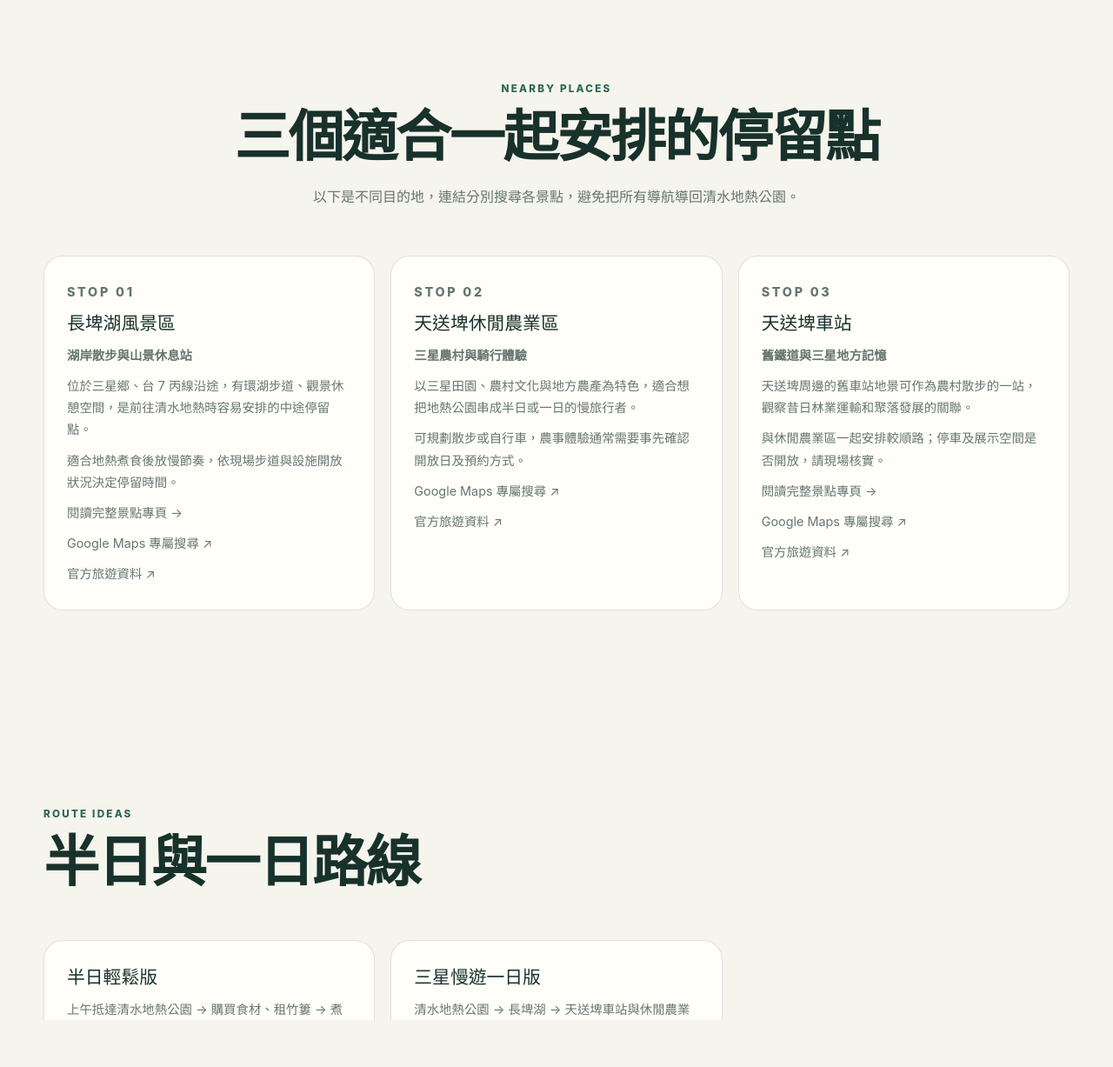
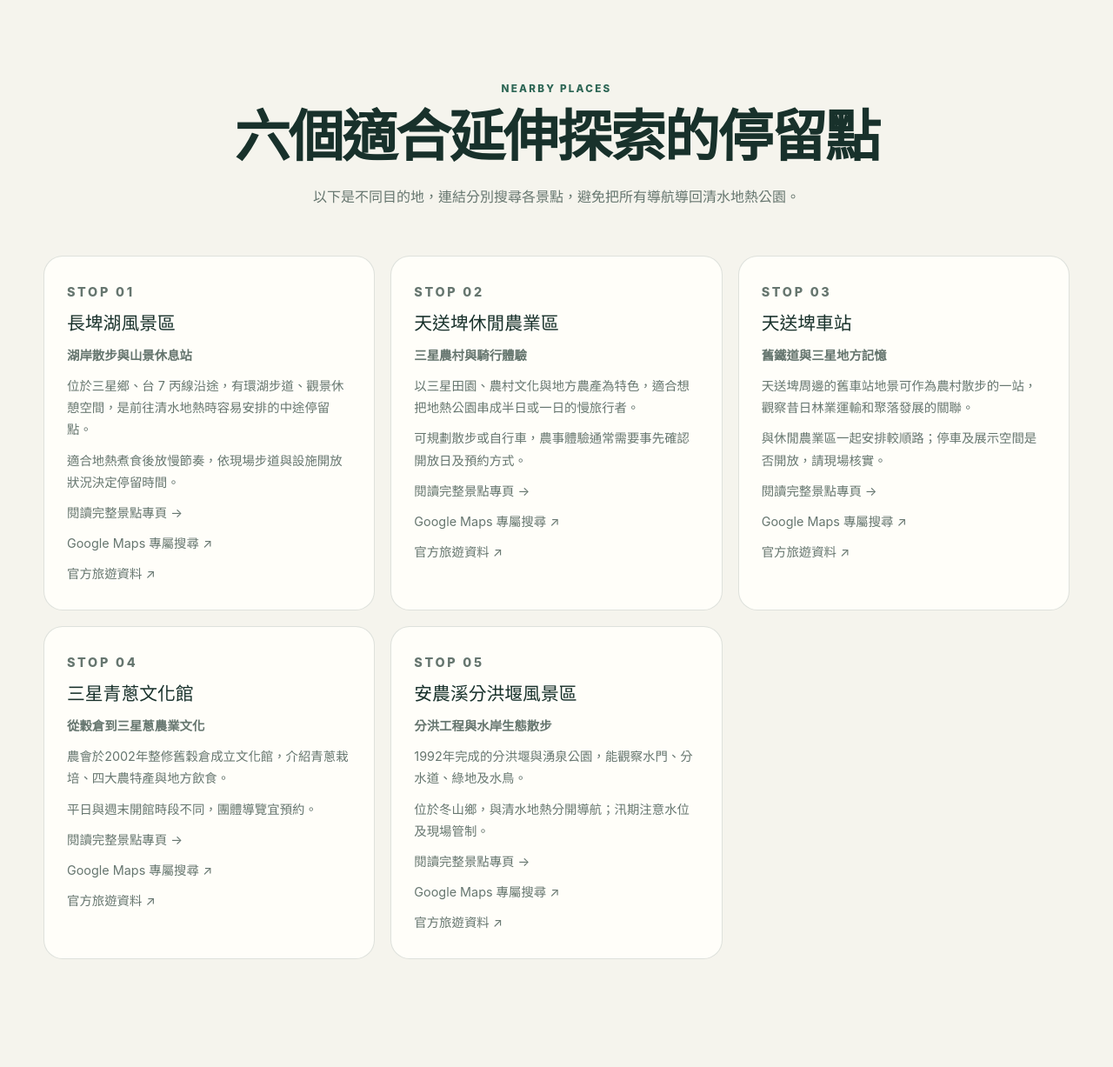
Before and after one commit to n20186005-hash/qingshuigeothermal, an Astro site: page /nearby-attractions in a window 1280 px wide. Shown: the part 860-2087 px from the top of the page at 87% size. Built offline with nearby package versions, Linux system fonts and the light colour scheme; Astro itself is replaced by a stand-in of ours.

Commit message:
Expand nearby attraction guides: src/pages/nearby-attractions.astro

```diff
--- a/src/pages/nearby-attractions.astro
+++ b/src/pages/nearby-attractions.astro
@@ -7,8 +7,10 @@ import { site } from '@/data/site';
 
 const places = [
   { name: '長埤湖風景區', slug: 'changpi-lake', tagline: '湖岸散步與山景休息站', about: '位於三星鄉、台 7 丙線沿途，有環湖步道、觀景休憩空間，是前往清水地熱時容易安排的中途停留點。', tips: '適合地熱煮食後放慢節奏，依現場步道與設施開放狀況決定停留時間。', maps: 'https://www.google.com/maps/search/?api=1&query=%E9%95%B7%E5%9F%A4%E6%B9%96%E9%A2%A8%E6%99%AF%E5%8D%80', source: 'https://travel.yilan.gov.tw/zh-tw/attraction/413/' },
-  { name: '天送埤休閒農業區', tagline: '三星農村與騎行體驗', about: '以三星田園、農村文化與地方農產為特色，適合想把地熱公園串成半日或一日的慢旅行者。', tips: '可規劃散步或自行車，農事體驗通常需要事先確認開放日及預約方式。', maps: 'https://www.google.com/maps/search/?api=1&query=%E5%A4%A9%E9%80%81%E5%9F%A4%E4%BC%91%E9%96%92%E8%BE%B2%E6%A5%AD%E5%8D%80', source: 'https://travel.yilan.gov.tw/zh-tw/attraction/275/' },
+  { name: '天送埤休閒農業區', slug: 'tiansongpi-agritourism', tagline: '三星農村與騎行體驗', about: '以三星田園、農村文化與地方農產為特色，適合想把地熱公園串成半日或一日的慢旅行者。', tips: '可規劃散步或自行車，農事體驗通常需要事先確認開放日及預約方式。', maps: 'https://www.google.com/maps/search/?api=1&query=%E5%A4%A9%E9%80%81%E5%9F%A4%E4%BC%91%E9%96%92%E8%BE%B2%E6%A5%AD%E5%8D%80', source: 'https://travel.yilan.gov.tw/zh-tw/attraction/275/' },
   { name: '天送埤車站', slug: 'tiansongpi-station', tagline: '舊鐵道與三星地方記憶', about: '天送埤周邊的舊車站地景可作為農村散步的一站，觀察昔日林業運輸和聚落發展的關聯。', tips: '與休閒農業區一起安排較順路；停車及展示空間是否開放，請現場核實。', maps: 'https://www.google.com/maps/search/?api=1&query=%E5%A4%A9%E9%80%81%E5%9F%A4%E8%BB%8A%E7%AB%99', source: 'https://travel.yilan.gov.tw/zh-tw/attraction/249/' },
+  { name: '三星青蔥文化館', slug: 'sanxing-scallion-museum', tagline: '從穀倉到三星蔥農業文化', about: '農會於2002年整修舊穀倉成立文化館，介紹青蔥栽培、四大農特產與地方飲食。', tips: '平日與週末開館時段不同，團體導覽宜預約。', maps: 'https://www.google.com/maps/search/?api=1&query=%E4%B8%89%E6%98%9F%E9%9D%92%E8%94%A5%E6%96%87%E5%8C%96%E9%A4%A8', source: 'https://travel.yilan.gov.tw/zh-tw/attraction/330/' },
+  { name: '安農溪分洪堰風景區', slug: 'annong-diversion-weir', tagline: '分洪工程與水岸生態散步', about: '1992年完成的分洪堰與湧泉公園，能觀察水門、分水道、綠地及水鳥。', tips: '位於冬山鄉，與清水地熱分開導航；汛期注意水位及現場管制。', maps: 'https://www.google.com/maps/search/?api=1&query=%E5%AE%89%E8%BE%B2%E6%BA%AA%E5%88%86%E6%B4%AA%E5%A0%B0%E9%A2%A8%E6%99%AF%E5%8D%80', source: 'https://travel.yilan.gov.tw/zh-tw/attraction/364/' },
 ];
 const jsonLd = { '@context': 'https://schema.org', '@type': 'BreadcrumbList', itemListElement: [
   { '@type': 'ListItem', position: 1, name: '首頁', item: `${site.url}/` },
@@ -18,7 +20,7 @@ const jsonLd = { '@context': 'https://schema.org', '@type': 'BreadcrumbList', it
 <BaseLayout title="清水地熱公園周邊景點｜長埤湖、天送埤、三星一日遊" description="清水地熱公園周邊順遊指南：長埤湖風景區、天送埤休閒農業區、天送埤車站，附各地獨立 Google Maps 搜尋、路線安排與官方資料來源。" jsonLd={jsonLd}>
   <Header /><main id="main-content">
     <section class="hero" aria-labelledby="page-title"><img class="hero-image" src="/images/geothermal-pool.webp" alt="清水地熱公園溪谷地熱池與周邊山林實景" width="1600" height="1067" fetchpriority="high" /><div class="hero-shade"></div><div class="shell hero-content"><p class="eyebrow light">EXPLORE YILAN</p><h1 id="page-title">清水地熱周邊景點</h1><p class="hero-lead">煮蛋泡腳之外，沿三星與大同的山麓，接一段湖岸散步、農村與舊鐵道旅程。</p></div></section>
-    <section class="section"><div class="shell"><div class="section-heading centered-heading"><p class="eyebrow">NEARBY PLACES</p><h2>三個適合一起安排的停留點</h2><p>以下是不同目的地，連結分別搜尋各景點，避免把所有導航導回清水地熱公園。</p></div>
+    <section class="section"><div class="shell"><div class="section-heading centered-heading"><p class="eyebrow">NEARBY PLACES</p><h2>六個適合延伸探索的停留點</h2><p>以下是不同目的地，連結分別搜尋各景點，避免把所有導航導回清水地熱公園。</p></div>
       <div class="topic-grid">{places.map((place, index) => <article class="topic-card"><p class="eyebrow">STOP {String(index + 1).padStart(2, '0')}</p><h3>{place.name}</h3><p><strong>{place.tagline}</strong></p><p>{place.about}</p><p>{place.tips}</p>{place.slug && <p><a href={`/guides/${place.slug}`}>閱讀完整景點專頁 →</a></p>}<p><a href={place.maps} target="_blank" rel="noopener noreferrer">Google Maps 專屬搜尋 ↗</a></p><p><a href={place.source} target="_blank" rel="noopener noreferrer">官方旅遊資料 ↗</a></p></article>)}</div>
     </div></section>
     <section class="section quick-section"><div class="shell"><div class="section-heading"><p class="eyebrow">ROUTE IDEAS</p><h2>半日與一日路線</h2></div>
```
